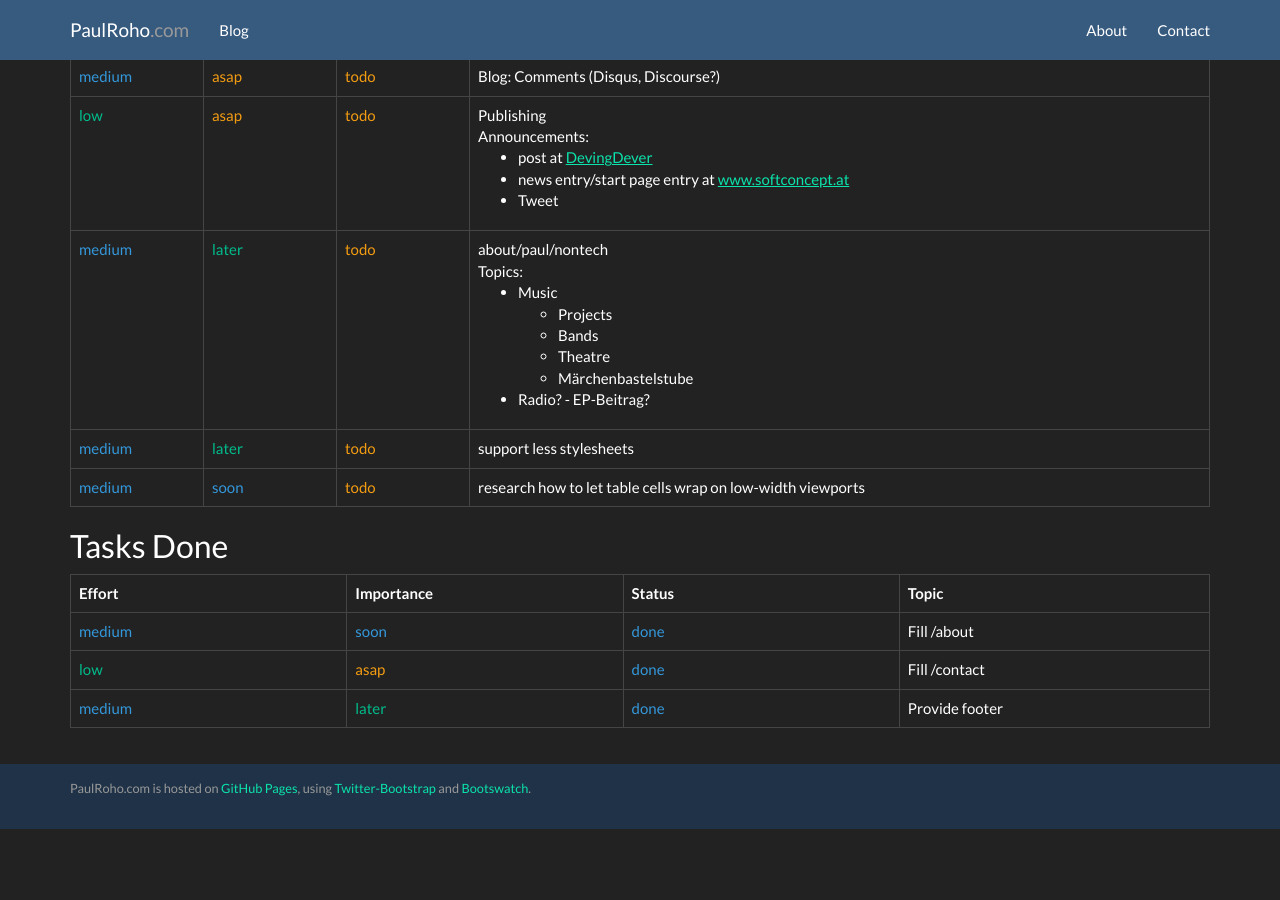
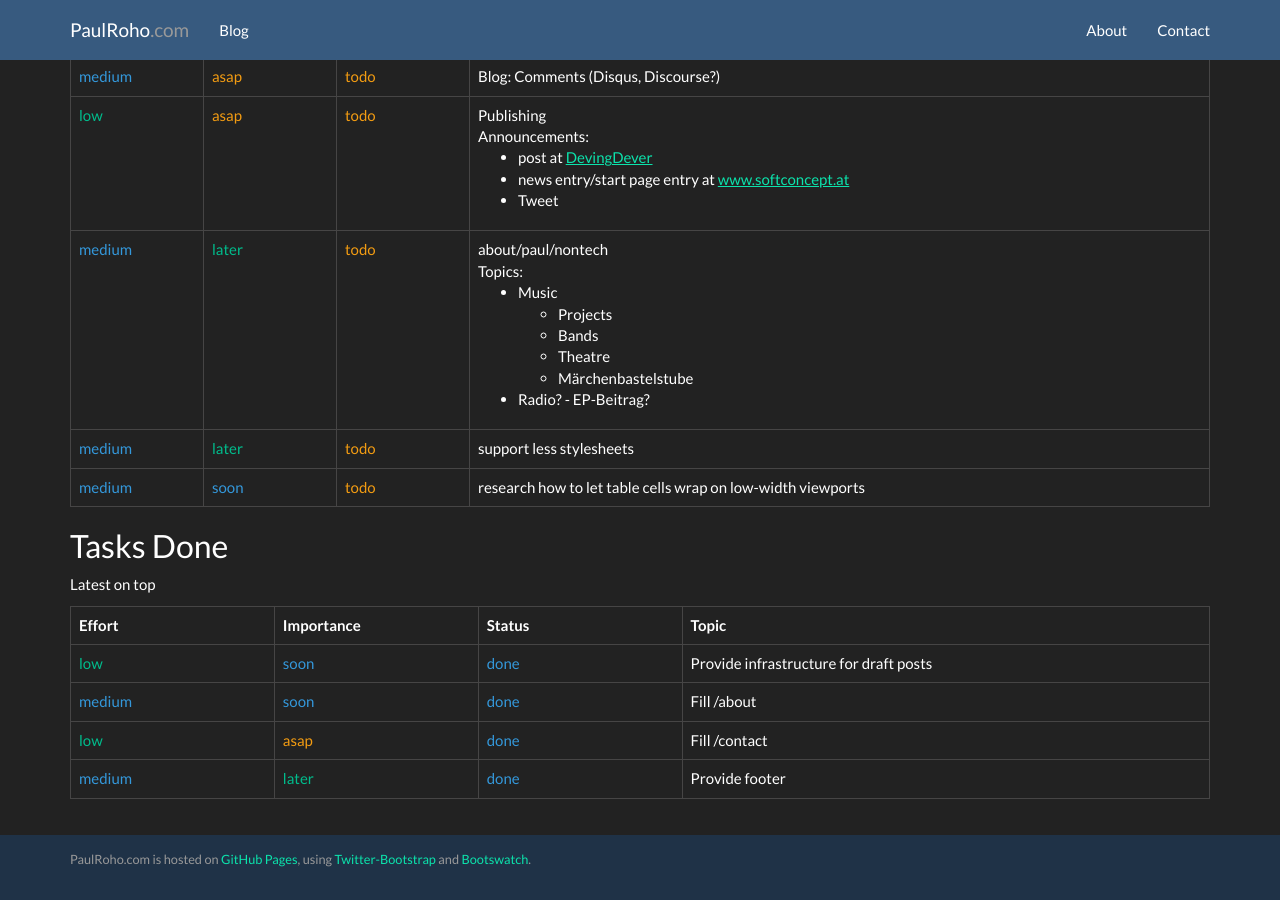
Before and after one commit to paulroho/paulroho.github.io, a Jekyll site: the page built from projects/paulroho.com/makingof/index.html, in a window 1280 px wide and 900 px high, scrolled down 895 px. Built offline with Jekyll 4.4.1, drawn with Linux system fonts in a browser that asks for light colours; nearby versions of some CDN libraries; before the commit the page ends 1724 px from its top, so only the background shows below that.

Commit message:
done-list: added infrastructure for draft posts

```diff
--- a/projects/paulroho.com/makingof/index.html
+++ b/projects/paulroho.com/makingof/index.html
@@ -107,6 +107,7 @@ layout: default
 </table>
 
 <h2>Tasks Done</h2>
+<p>Latest on top</p>
 <table class="table table-bordered">
 <thead>
 <tr>
@@ -117,6 +118,12 @@ layout: default
 </tr>
 </thead>
 <tbody>
+<tr>
+<td class="effort-low"></td>
+<td class="importance-soon"></td>
+<td class="status-done"></td>
+<td>Provide infrastructure for draft posts</td>
+</tr>
 <tr>
 <td class="effort-medium"></td>
 <td class="importance-soon"></td>
```
